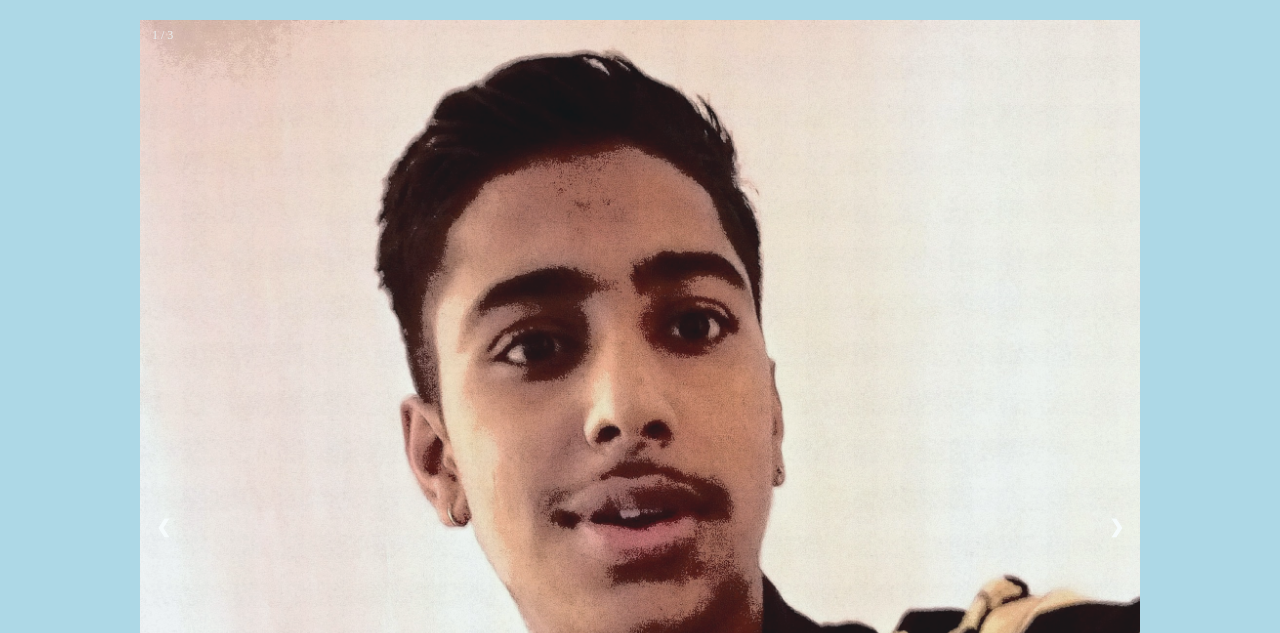
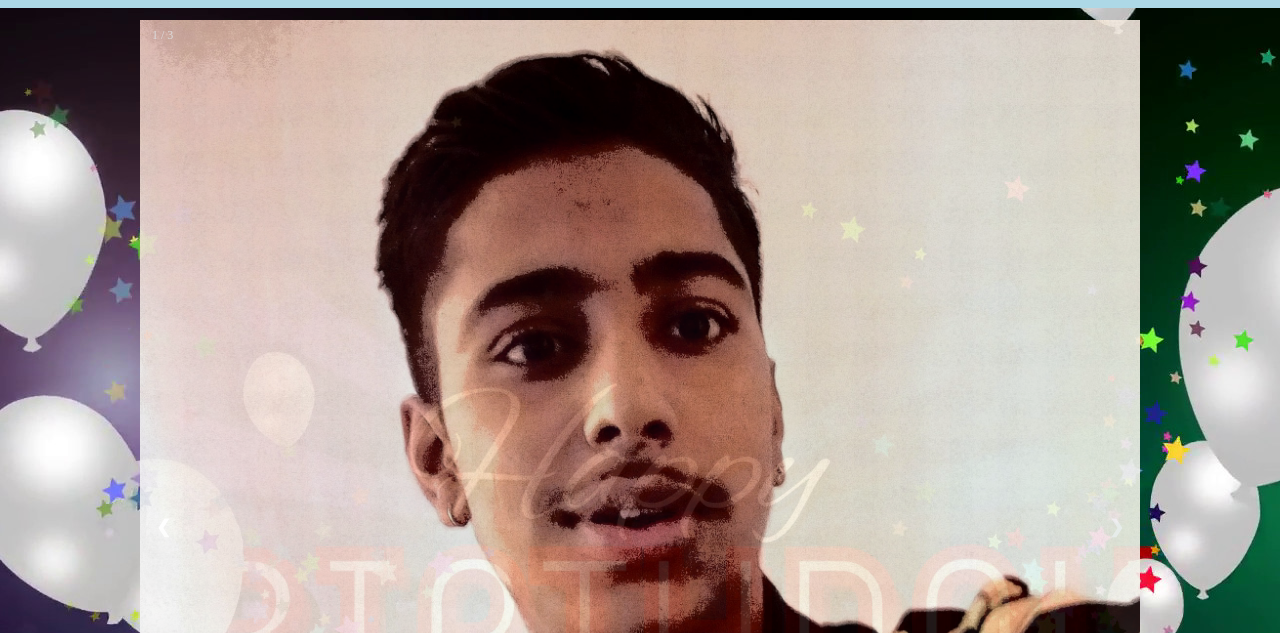
Before and after one commit to milan11neupane00/dixit, a plain HTML site: page index.html in a window 1280 px wide. Shown: the part 167-800 px from the top of the page. Drawn offline with Linux system fonts and the light colour scheme.

Commit message:
Update index.css

```diff
--- a/css/index.css
+++ b/css/index.css
@@ -1,6 +1,6 @@
 * {box-sizing:border-box}
 body {
-  background: lightblue url("./photos/141846.jpg") no-repeat fixed center;
+  background: lightblue url("/photos/141846.jpg") no-repeat fixed center;
 }
 
 /* Slideshow container */
```
